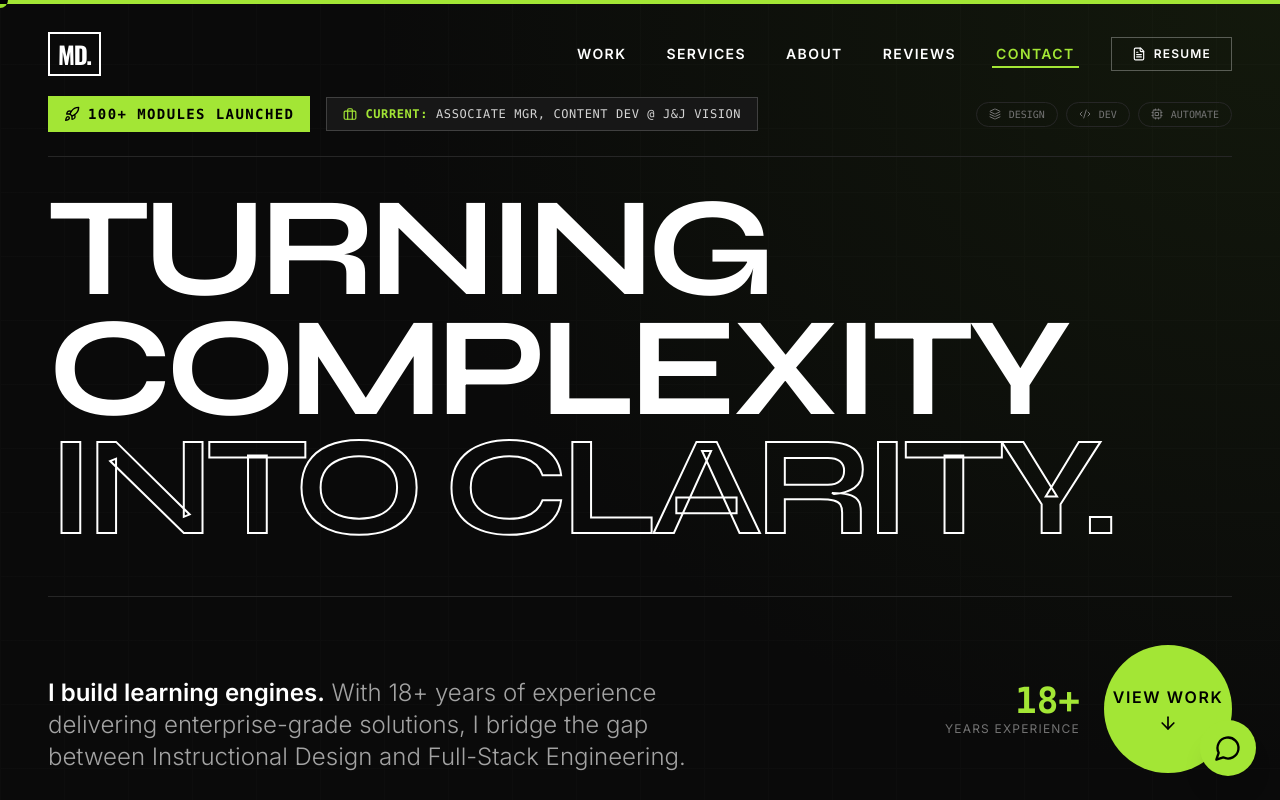
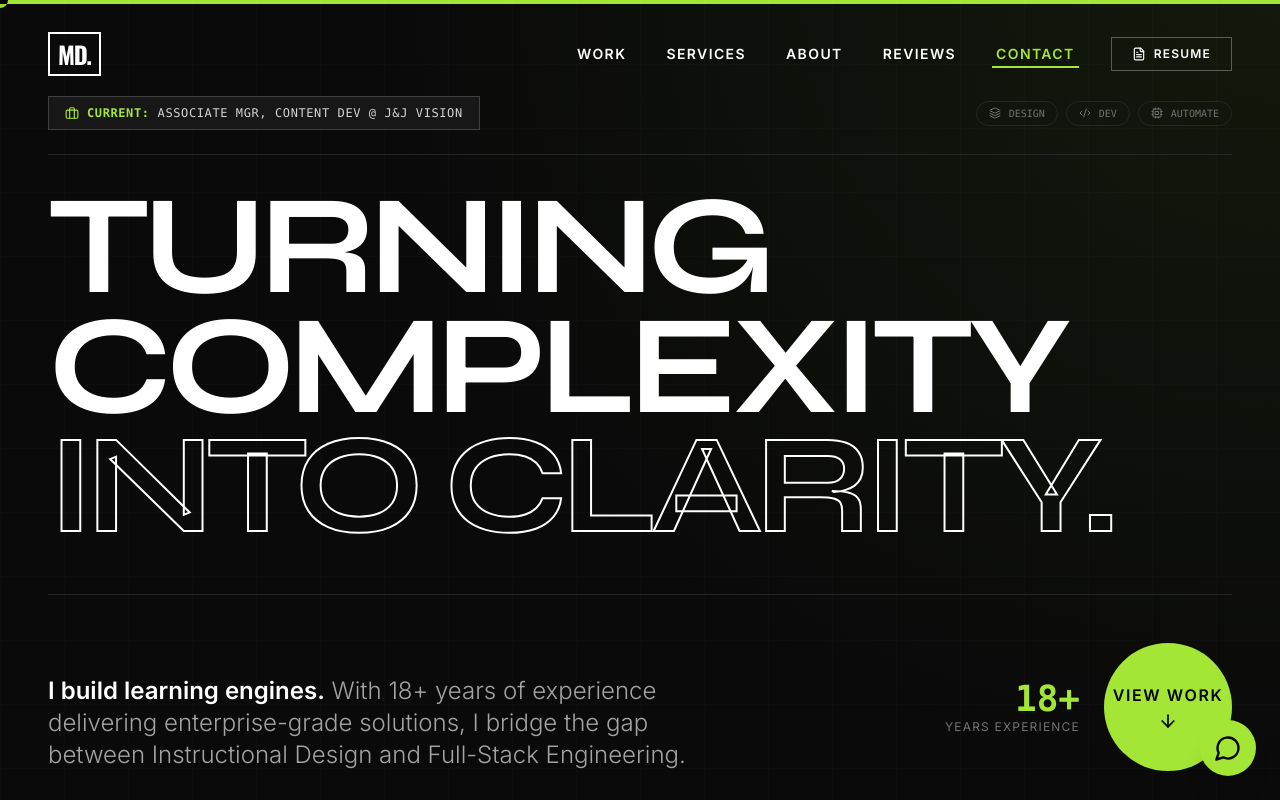
Before and after one commit to timetellsinnovations/Maxwell_Dziku_Portfolio_Site, a React (Vite) app: page / in a window 1280 px wide. Shown: the top 800 px of the page. Built offline with nearby package versions, Linux system fonts and the light colour scheme.

Commit message:
feat: Update portfolio stats and imagery
Refactors the hero section to remove the "100+ Modules Launched" stat and updates the "About" section to replace it with "Global Enterprise Reach." Additionally, a new profile picture has been uploaded, replacing the old one.

```diff
--- a/components/About.tsx
+++ b/components/About.tsx
@@ -60,8 +60,8 @@ const About: React.FC = () => {
                     <span className="text-xs text-neutral-500 uppercase tracking-widest">Years Experience</span>
                 </div>
                  <div>
-                    <span className="text-xl md:text-2xl font-bold text-white font-syne block mt-1">100+</span>
-                    <span className="text-xs text-neutral-500 uppercase tracking-widest">Modules Launched</span>
+                    <span className="text-xl md:text-2xl font-bold text-white font-syne block mt-1">Global</span>
+                    <span className="text-xs text-neutral-500 uppercase tracking-widest">Enterprise Reach</span>
                 </div>
                  <div>
                     <span className="text-xl md:text-2xl font-bold text-white font-syne block mt-1">Full-Stack</span>
--- a/components/Hero.tsx
+++ b/components/Hero.tsx
@@ -18,11 +18,6 @@ const Hero: React.FC = () => {
         >
           {/* Top Tags / Stats Row */}
           <div className="flex flex-wrap items-center gap-4 mb-8 border-b border-neutral-800 pb-6">
-             {/* Key Metric: 100+ Modules */}
-             <span className="inline-flex items-center gap-2 px-4 py-2 bg-lime-400 text-black text-sm font-bold font-mono uppercase tracking-widest hover:scale-105 transition-transform cursor-default">
-              <Rocket size={16} /> 100+ Modules Launched
-            </span>
-
              {/* Role Badge */}
              <span className="inline-flex items-center gap-2 px-4 py-2 border border-neutral-700 bg-neutral-900 text-neutral-300 text-xs font-mono uppercase tracking-wider">
               <Briefcase size={14} className="text-lime-400" />
```
Also changed, not shown: public/assets/profile.JPG (deleted).
